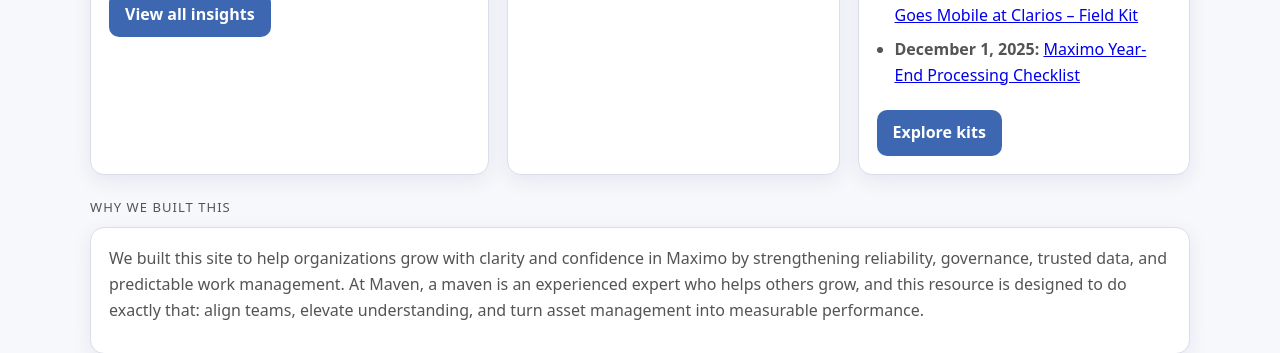
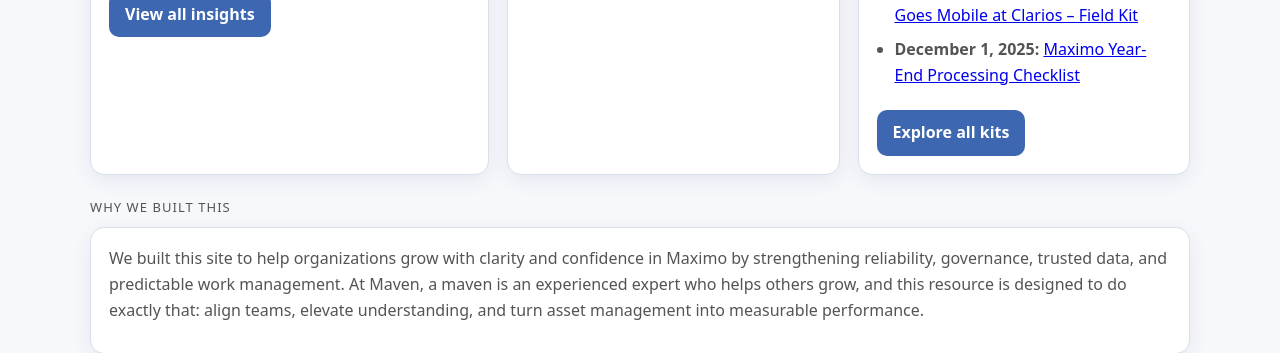
Before and after one commit to Maven-Asset-Management-Insights/content, a Jekyll site: the page built from index.md, in a window 1280 px wide. Shown: the part 635-988 px from the top of the page. Built offline with Jekyll 4.4.1, drawn with Linux system fonts in a browser that asks for light colours.

Commit message:
Update index.md

```diff
--- a/index.md
+++ b/index.md
@@ -52,7 +52,7 @@ search: false
       {% endfor %}
     </ul>
     <div style="margin-top:14px;">
-      <a class="button" href="{{ "/field-kits" | relative_url }}">Explore kits</a>
+      <a class="button" href="{{ "/field-kits" | relative_url }}">Explore all kits</a>
     </div>
   </section>
 </div>
```
